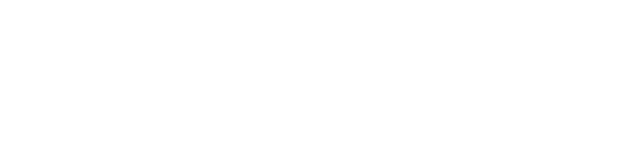
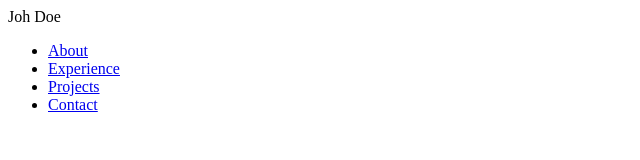
Before and after one commit to shivamsinghlive/portfolio-v1, a plain HTML site: page index.html in a window 1280 px wide. Shown: the whole page, without its empty margins (0-640 px from the left). Drawn offline with Linux system fonts and the light colour scheme.

Commit message:
basic nav added

```diff
--- a/index.html
+++ b/index.html
@@ -10,6 +10,18 @@
 
 </head>
 <body>
+    <nav id="dekstop-nav">
+        <div class="logo">Joh Doe</div>
+        <div>
+            <ul class="nav-links">
+                <li><a href="#about"> About</a></li>
+                <li><a href="#experience"> Experience</a></li>
+                <li><a href="#projects"> Projects</a></li>
+                <li><a href="#contact"> Contact</a></li>
+            </ul>
+        </div>
+
+    </nav>
 
     <script src="script.js"></script>
 </body>
```
Also changed, not shown: 1 other file.
